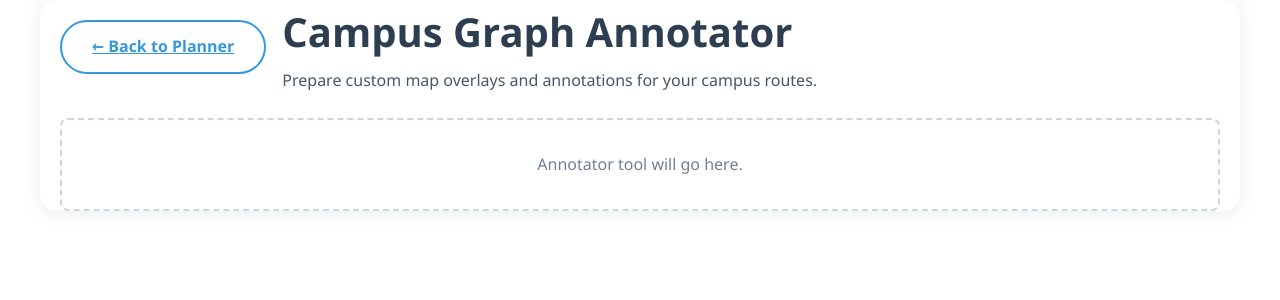
After one commit to radishronin/CSCI4-598A-A-project1, a Flask app: page /planner/annotator in a window 1280 px wide. The commit adds this page. Shown: the top 300 px of the page. Run offline with Flask 3, Linux system fonts and the light colour scheme; parts of the project's set-up code (start-up, migrations or seed data) failed here and were passed over.

Commit message:
Add annotator page skeleton and link from planner

```diff
--- a/routes/planner.py
+++ b/routes/planner.py
@@ -7,3 +7,9 @@ planner_bp = Blueprint("planner", __name__, url_prefix = "/planner")
 def planner():
     """Render the planner template."""
     return render_template("planner.html")
+
+
+@planner_bp.route("/annotator")
+def annotator():
+    """Render the annotator template."""
+    return render_template("annotator.html")
--- /dev/null
+++ b/static/annotator.css
@@ -0,0 +1,30 @@
+/* Placeholder styles for the annotator page. Customize as needed. */
+
+.annotator-container {
+  padding: 2rem 1.5rem;
+}
+
+.annotator-header {
+  display: flex;
+  flex-wrap: wrap;
+  align-items: center;
+  gap: 1rem;
+  margin-bottom: 1.5rem;
+}
+
+.annotator-title-group h1 {
+  margin: 0;
+}
+
+.annotator-title-group p {
+  margin: 0.25rem 0 0;
+  color: #4a5568;
+}
+
+.annotator-placeholder {
+  border: 2px dashed #cbd5e0;
+  border-radius: 0.5rem;
+  padding: 2rem;
+  text-align: center;
+  color: #718096;
+}
--- /dev/null
+++ b/static/annotator.js
@@ -0,0 +1,8 @@
+// Placeholder script for the annotator page. Add functionality as needed.
+
+document.addEventListener('DOMContentLoaded', () => {
+  const root = document.getElementById('annotator-root');
+  if (root) {
+    root.setAttribute('aria-live', 'polite');
+  }
+});
--- /dev/null
+++ b/templates/annotator.html
@@ -0,0 +1,29 @@
+<!DOCTYPE html>
+<html lang="en">
+<head>
+  <meta charset="UTF-8" />
+  <meta name="viewport" content="width=device-width, initial-scale=1.0" />
+  <title>Campus Graph Annotator</title>
+  <link rel="stylesheet" href="{{ url_for('static', filename='styles.css') }}">
+  <link rel="stylesheet" href="{{ url_for('static', filename='annotator.css') }}">
+  <script src="{{ url_for('static', filename='annotator.js') }}" defer></script>
+</head>
+<body>
+  <main class="container annotator-container" role="main">
+    <header class="annotator-header">
+      <a href="{{ url_for('planner.planner') }}" class="btn secondary back-button">← Back to Planner</a>
+      <div class="annotator-title-group">
+        <h1>Campus Graph Annotator</h1>
+        <p class="annotator-intro">Prepare custom map overlays and annotations for your campus routes.</p>
+      </div>
+    </header>
+
+    <section class="annotator-content" aria-labelledby="annotator-root">
+      <main id="annotator-root" class="annotator-placeholder">
+        <!-- Annotator tool will be embedded here. -->
+        <p>Annotator tool will go here.</p>
+      </main>
+    </section>
+  </main>
+</body>
+</html>
--- a/templates/planner.html
+++ b/templates/planner.html
@@ -16,7 +16,10 @@
           campus journey will appear once the feature is ready.
         </p>
       </div>
-      <a class="btn secondary" href="{{ url_for('rag.rag') }}">Back to RAG Assistant</a>
+      <div class="planner-actions">
+        <a class="btn secondary" href="{{ url_for('planner.annotator') }}">Use Custom Map Annotator</a>
+        <a class="btn secondary" href="{{ url_for('rag.rag') }}">Back to RAG Assistant</a>
+      </div>
     </header>
 
     <section class="planner-grid" aria-labelledby="planner-map-label">
```
